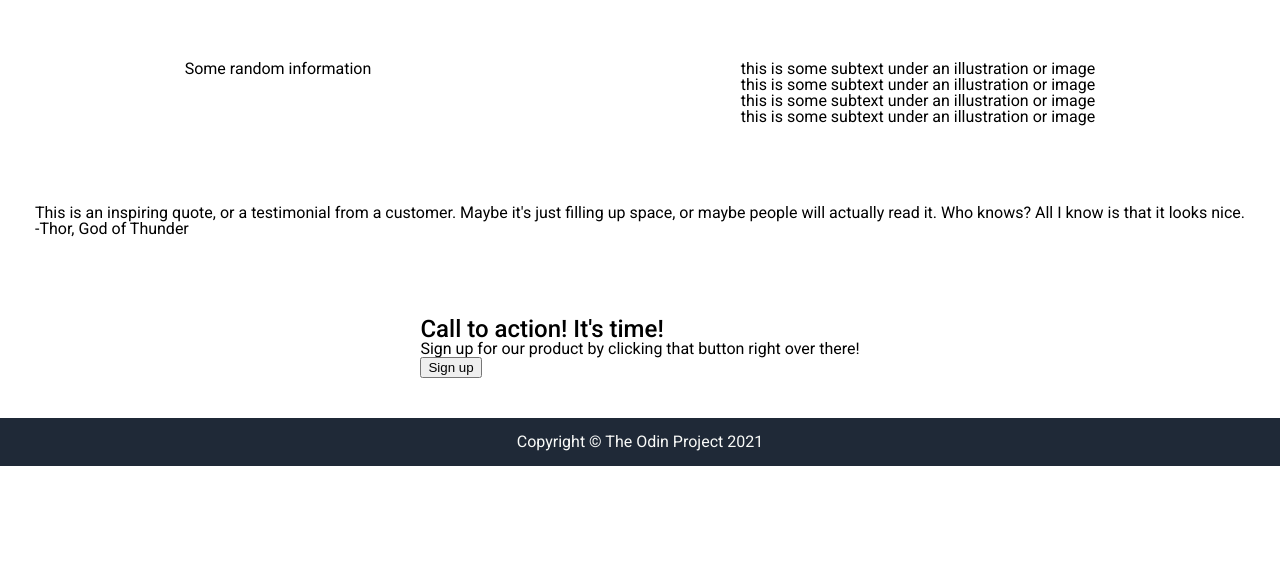
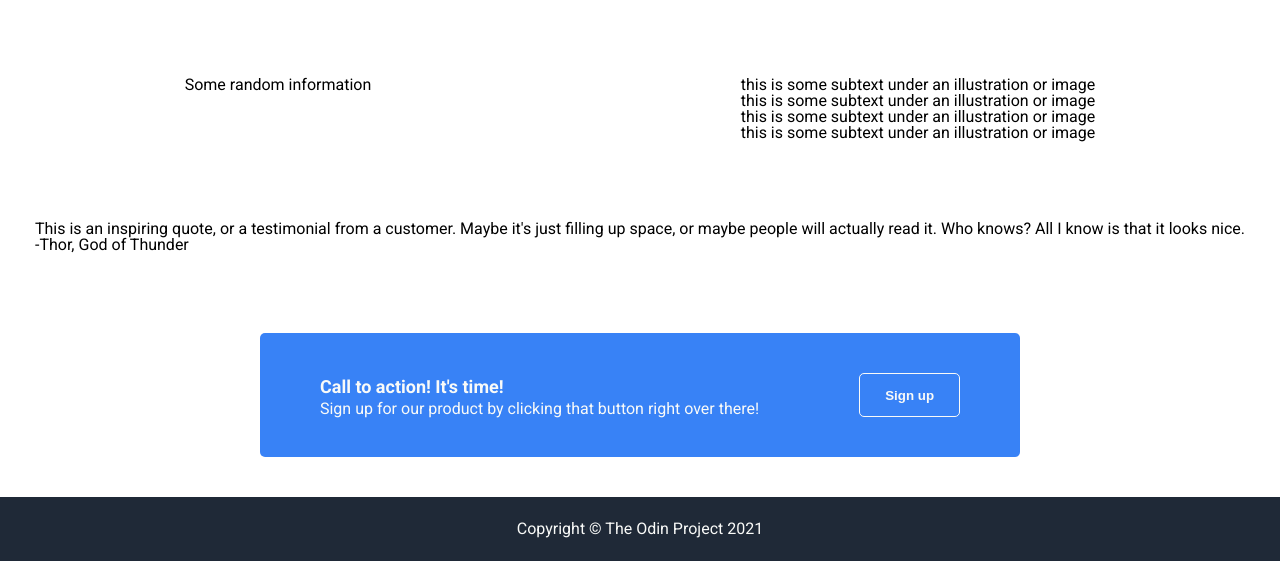
Before and after one commit to UnholyCow/odin-landing-page, a website: page index.html in a window 1280 px wide. Shown: the part 265-826 px from the top of the page. Before the commit the page ends 800 px from the top, so only its background shows below. Drawn offline with Linux system fonts and the light colour scheme.

Commit message:
Call to action first pass.

```diff
--- a/index.html
+++ b/index.html
@@ -60,8 +60,10 @@
 
 	<div class="container">
 		<div class="call-to-action">
-			<h3>Call to action! It's time!</h3>
-			<p>Sign up for our product by clicking that button right over there!</p>
+			<div>
+				<h3>Call to action! It's time!</h3>
+				<p>Sign up for our product by clicking that button right over there!</p>
+			</div>
 			<button>Sign up</button>
 		</div>
 	</div>
--- a/scss/style.scss
+++ b/scss/style.scss
@@ -7,9 +7,9 @@ body {
 
 header,
 footer {
-	background-color: #1f2937;
+	background-color: #1F2937;
 	color: #f9faf8;
-	padding: 1rem 0;
+	padding: 1.5rem 0;
 }
 
 header {
@@ -41,6 +41,16 @@ ul {
 	gap: 20px;
 }
 
+button {
+	color: #f9faf8;
+	background-color: #3882f6;
+	border: none;
+	padding: 8px 25px;
+	border-radius: 5px;
+	font-weight: 700;
+	border: 1px #3882f6 solid;
+}
+
 .container {
 	display: flex;
 	justify-content: space-around;
@@ -65,3 +75,23 @@ ul {
 	background-color: #6D747D;
 	color: #f9faf8;
 }
+
+.call-to-action {
+	display: flex;
+	justify-content: space-between;
+	background-color: #3882f6;
+	color: #f9faf8;
+	padding: 40px 60px;
+	border-radius: 5px;
+	gap: 100px;
+
+	h3 {
+		font-size: 18px;
+		font-weight: 700;
+		margin: 5px 0;
+	}
+
+	button {
+		border: 1px #f9faf8 solid;
+	}
+}
```
Also changed, not shown: css/style.css.
